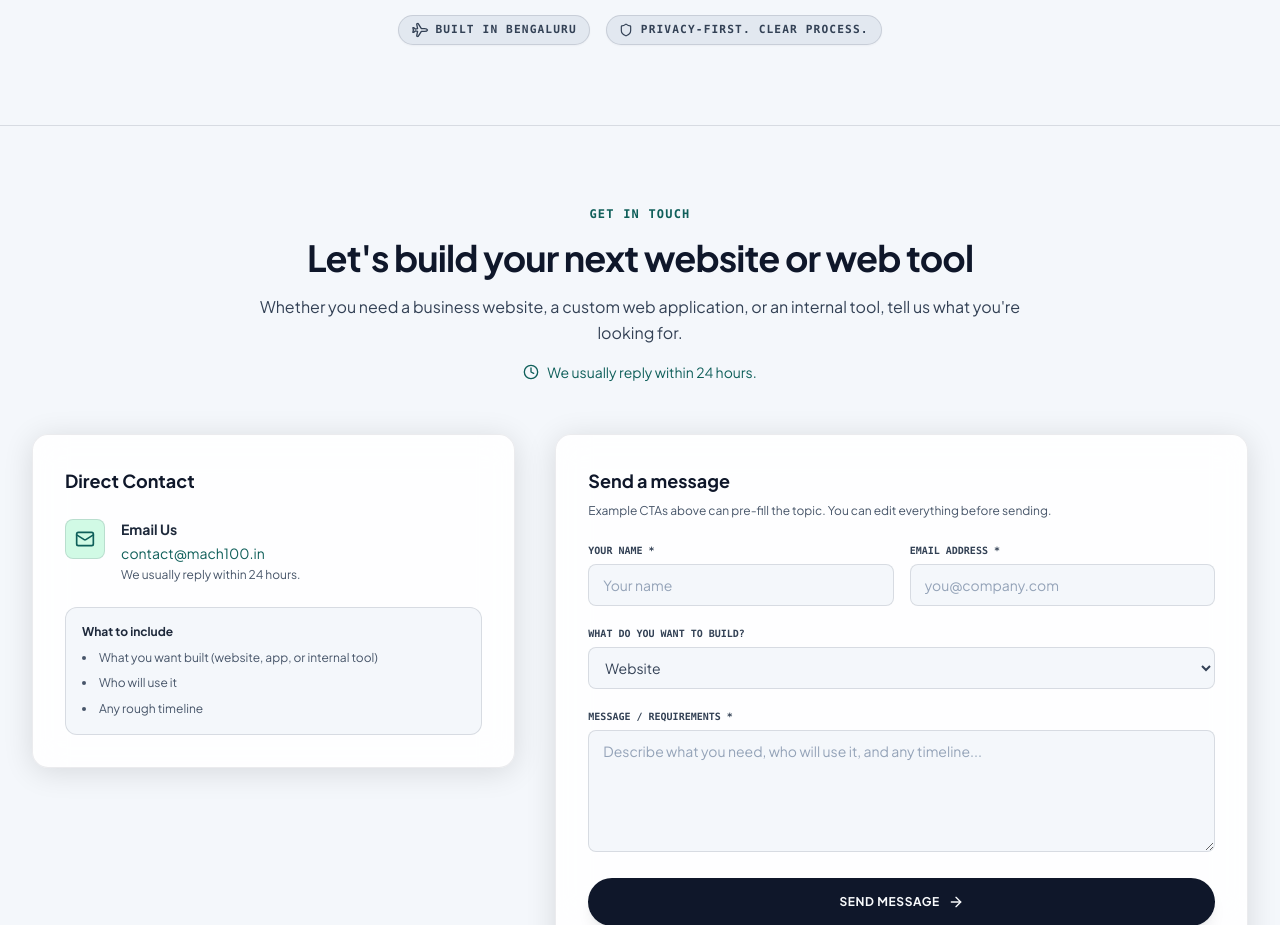
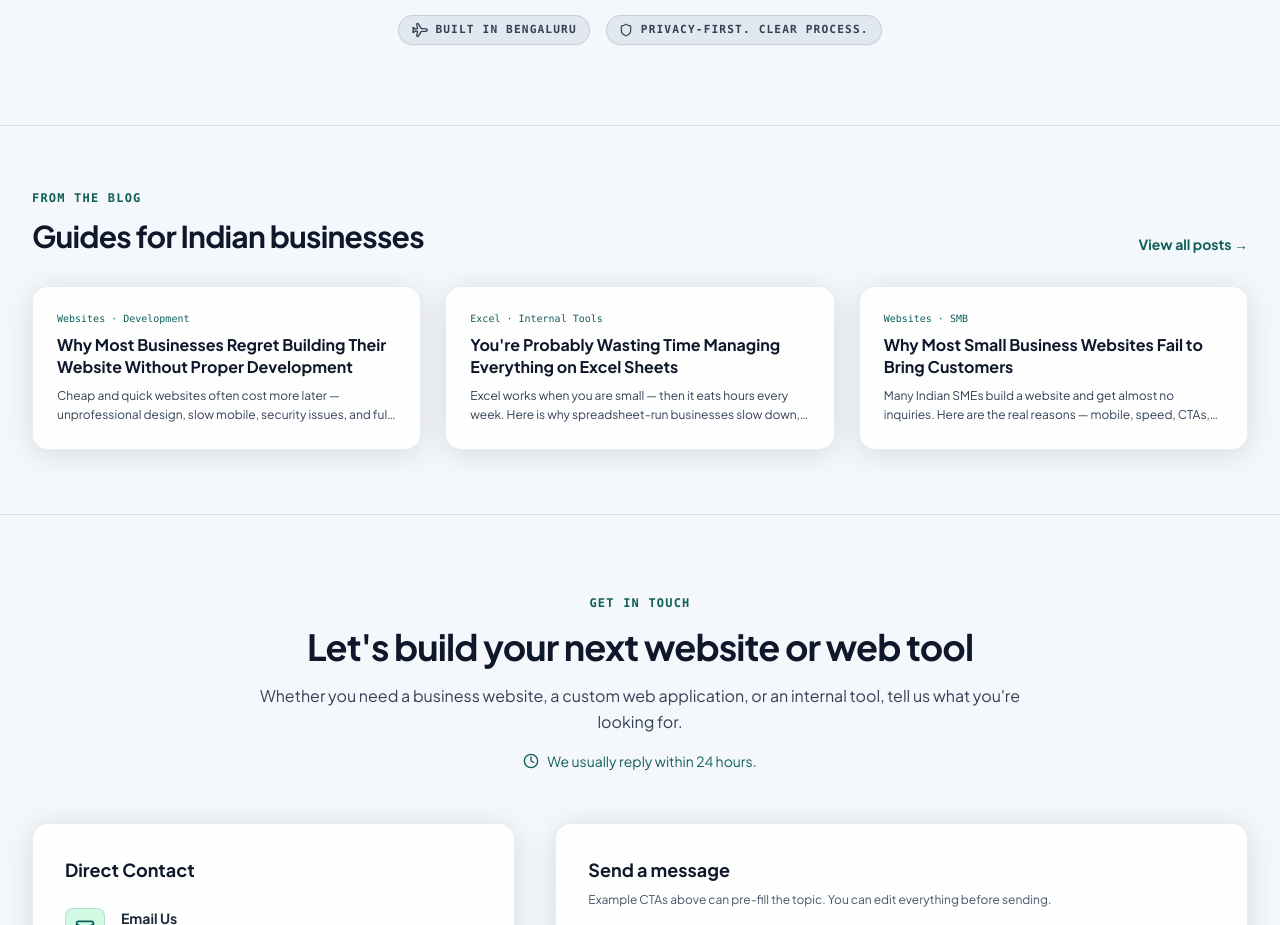
Before and after one commit to kundank191/m100, a Next.js app: page / in a window 1280 px wide. Shown: the part 4420-5345 px from the top of the page. Built offline with nearby package versions, Linux system fonts and the light colour scheme; no server answers.

Commit message:
update for seo

```diff
--- a/src/app/blog/page.tsx
+++ b/src/app/blog/page.tsx
@@ -10,9 +10,9 @@ import { ArrowRight, Calendar, Clock } from 'lucide-react';
 import { getPostsSorted } from '@/data/blogData';
 
 export const metadata: Metadata = {
-  title: 'Blog — Software, Fleet, PG & AI in India',
+  title: 'Blog',
   description:
-    'Practical notes from Mach100 Tech Solutions on custom software development, small business websites in India, fleet management, PG operations, AI health tools, and shipping MVPs.',
+    'Practical notes from Mach100 on websites that convert, web apps with login, internal tools, Excel replacement, and workflow automation for Indian businesses.',
   alternates: { canonical: '/blog' },
 };
 
--- a/src/app/faq/page.tsx
+++ b/src/app/faq/page.tsx
@@ -8,9 +8,9 @@ import FaqPage from '@/components/FaqPage';
 import { faqJsonLd } from '@/data/faqData';
 
 export const metadata: Metadata = {
-  title: 'FAQ — Websites, Web Apps & Internal Tools',
+  title: 'FAQ',
   description:
-    'FAQ for Mach100 Tech Solutions in Bengaluru: websites, web apps with login, internal tools, process, pricing, PGPulse demo, MFleet access, and how to start a project.',
+    'FAQ for Mach100 in Bengaluru: websites, web apps with login, internal tools, process, pricing, PGPulse demo, MFleet access, and how to start a project.',
   alternates: { canonical: '/faq' },
 };
 
--- a/src/app/layout.tsx
+++ b/src/app/layout.tsx
@@ -9,9 +9,12 @@ import Providers from '@/components/Providers';
 import SiteShell from '@/components/SiteShell';
 import {
   ORGANIZATION_JSON_LD,
+  PROFESSIONAL_SERVICE_JSON_LD,
   SITE_DESCRIPTION,
   SITE_NAME,
+  SITE_TITLE_HOME,
   SITE_URL,
+  SOFTWARE_APPLICATIONS_JSON_LD,
   WEBSITE_JSON_LD,
 } from '@/lib/site';
 import { fontSans } from '@/lib/fonts';
@@ -19,10 +22,11 @@ import './globals.css';
 
 export const metadata: Metadata = {
   metadataBase: new URL(SITE_URL),
-  applicationName: 'Mach100 Tech',
+  applicationName: SITE_NAME,
+  // Homepage default; inner pages use template "%s | Mach100 Tech Solutions"
   title: {
-    default: 'Mach100 Tech Solutions | Mach 100 Tech | Custom Software India',
-    template: `%s | Mach100 Tech`,
+    default: SITE_TITLE_HOME,
+    template: `%s | Mach100`,
   },
   description: SITE_DESCRIPTION,
   icons: {
@@ -31,19 +35,17 @@ export const metadata: Metadata = {
     apple: '/logo-icon.png',
   },
   keywords: [
+    'Mach100 Tech Solutions',
     'Mach100',
-    'Mach 100',
-    'Mach100 Tech',
-    'Mach 100 Tech',
-    'Mach100 Tech Solutions',
-    'Mach 100 Tech Solutions',
     'mach100.in',
-    'custom software development India',
+    'website development Bengaluru',
+    'web app development India',
+    'custom web tools India',
+    'internal tools dashboard',
+    'business website development',
+    'website with login',
     'fleet management software India',
     'PG management software',
-    'agentic AI automation',
-    'data engineering services India',
-    'business website development Bengaluru',
   ],
   authors: [{ name: 'Mach100 Tech Solutions Private Limited', url: SITE_URL }],
   creator: 'Mach100 Tech Solutions',
@@ -59,14 +61,14 @@ export const metadata: Metadata = {
     type: 'website',
     url: SITE_URL,
     siteName: SITE_NAME,
-    title: 'Mach100 Tech Solutions | Mach 100 Tech',
+    title: SITE_TITLE_HOME,
     description: SITE_DESCRIPTION,
     images: [{ url: '/logo.jpeg', alt: 'Mach100 Tech Solutions logo' }],
     locale: 'en_IN',
   },
   twitter: {
     card: 'summary_large_image',
-    title: 'Mach100 Tech Solutions | Mach 100 Tech',
+    title: SITE_TITLE_HOME,
     description: SITE_DESCRIPTION,
     images: ['/logo.jpeg'],
   },
@@ -83,14 +85,14 @@ export default function RootLayout({ children }: { children: React.ReactNode })
   return (
     <html
       lang="en"
-      data-theme="dark"
+      data-theme="light"
       suppressHydrationWarning
       className={fontSans.variable}
     >
       <head>
         <script
           dangerouslySetInnerHTML={{
-            __html: `(function(){try{var t=localStorage.getItem('mach100-theme');document.documentElement.setAttribute('data-theme',t==='light'?'light':'dark');}catch(e){document.documentElement.setAttribute('data-theme','dark');}})();`,
+            __html: `(function(){try{var t=localStorage.getItem('mach100-theme');document.documentElement.setAttribute('data-theme',t==='dark'?'dark':'light');}catch(e){document.documentElement.setAttribute('data-theme','light');}})();`,
           }}
         />
         <script
@@ -100,6 +102,14 @@ export default function RootLayout({ children }: { children: React.ReactNode })
         <script
           type="application/ld+json"
           dangerouslySetInnerHTML={{ __html: JSON.stringify(WEBSITE_JSON_LD) }}
+        />
+        <script
+          type="application/ld+json"
+          dangerouslySetInnerHTML={{ __html: JSON.stringify(PROFESSIONAL_SERVICE_JSON_LD) }}
+        />
+        <script
+          type="application/ld+json"
+          dangerouslySetInnerHTML={{ __html: JSON.stringify(SOFTWARE_APPLICATIONS_JSON_LD) }}
         />
       </head>
       <body className="font-sans antialiased">
--- a/src/app/page.tsx
+++ b/src/app/page.tsx
@@ -3,7 +3,9 @@
  * SPDX-License-Identifier: Apache-2.0
  */
 
+import type { Metadata } from 'next';
 import dynamic from 'next/dynamic';
+import Link from 'next/link';
 import Hero from '@/components/Hero';
 import Products from '@/components/Products';
 import Services from '@/components/Services';
@@ -11,7 +13,27 @@ import WhoWeWorkWith from '@/components/WhoWeWorkWith';
 import HowWeWork from '@/components/HowWeWork';
 import About from '@/components/About';
 import { PRODUCTS } from '@/productsData';
+import { getPostsSorted } from '@/data/blogData';
 import HomeScroll from '@/components/HomeScroll';
+import { SITE_DESCRIPTION, SITE_TITLE_HOME, SITE_URL } from '@/lib/site';
+
+/** Explicit homepage meta for SERP (title + description). */
+export const metadata: Metadata = {
+  title: {
+    absolute: SITE_TITLE_HOME,
+  },
+  description: SITE_DESCRIPTION,
+  alternates: { canonical: '/' },
+  openGraph: {
+    title: SITE_TITLE_HOME,
+    description: SITE_DESCRIPTION,
+    url: SITE_URL,
+  },
+  twitter: {
+    title: SITE_TITLE_HOME,
+    description: SITE_DESCRIPTION,
+  },
+};
 
 /**
  * Contact is the only heavy client section — load after first paint.
@@ -26,6 +48,8 @@ const Contact = dynamic(() => import('@/components/Contact'), {
 });
 
 export default function HomePage() {
+  const latestPosts = getPostsSorted().slice(0, 3);
+
   return (
     <div id="homepage-flow">
       <HomeScroll />
@@ -35,6 +59,54 @@ export default function HomePage() {
       <WhoWeWorkWith />
       <HowWeWork />
       <About />
+
+      {/* Internal links for SEO — latest guides */}
+      <section
+        id="home-blog-teaser"
+        className="py-14 sm:py-16 border-t border-white/5 bg-[#070b14]"
+        aria-labelledby="home-blog-heading"
+      >
+        <div className="max-w-7xl mx-auto px-4 sm:px-6 lg:px-8">
+          <div className="flex flex-col sm:flex-row sm:items-end sm:justify-between gap-4 mb-8">
+            <div>
+              <span className="text-xs font-mono font-bold text-teal-400 uppercase tracking-widest block mb-3">
+                From the blog
+              </span>
+              <h2
+                id="home-blog-heading"
+                className="text-2xl sm:text-3xl font-bold font-display text-white tracking-tight"
+              >
+                Guides for Indian businesses
+              </h2>
+            </div>
+            <Link
+              href="/blog"
+              className="text-sm font-semibold text-teal-400 hover:text-teal-300 shrink-0"
+            >
+              View all posts →
+            </Link>
+          </div>
+          <ul className="grid grid-cols-1 md:grid-cols-3 gap-4 sm:gap-6">
+            {latestPosts.map((post) => (
+              <li key={post.slug}>
+                <Link
+                  href={`/blog/${post.slug}`}
+                  className="block h-full rounded-2xl glass-panel glass-panel-hover p-5 sm:p-6"
+                >
+                  <p className="text-[10px] font-mono text-teal-400 mb-2">
+                    {post.tags.slice(0, 2).join(' · ')}
+                  </p>
+                  <h3 className="text-base font-bold font-display text-white mb-2 leading-snug">
+                    {post.title}
+                  </h3>
+                  <p className="text-xs text-slate-400 leading-relaxed line-clamp-2">{post.excerpt}</p>
+                </Link>
+              </li>
+            ))}
+          </ul>
+        </div>
+      </section>
+
       <Contact />
     </div>
   );
--- a/src/lib/site.ts
+++ b/src/lib/site.ts
@@ -5,8 +5,12 @@
 
 export const SITE_URL = 'https://mach100.in';
 export const SITE_NAME = 'Mach100 Tech Solutions';
+/** ~155 chars — used in SERP snippet under the blue title */
 export const SITE_DESCRIPTION =
-  'Website and web app development in Bengaluru, India. Mach100 builds fast, clean websites, web applications, and internal tools with login, SEO, payments, and production-ready quality.';
+  'Mach100 builds fast, clean websites and custom web tools for Indian SMEs and businesses. Production-ready web apps, internal tools, and operational systems from Bengaluru.';
+
+export const SITE_TITLE_HOME =
+  'Mach100 - Fast, Clean Websites & Custom Web Tools | Bengaluru';
 
 export const ORGANIZATION_JSON_LD = {
   '@context': 'https://schema.org',
@@ -18,7 +22,7 @@ export const ORGANIZATION_JSON_LD = {
   logo: `${SITE_URL}/logo.jpeg`,
   image: `${SITE_URL}/logo.jpeg`,
   description:
-    'Mach100 Tech Solutions builds practical websites, web applications, and custom web tools for businesses in India. Based in Bengaluru.',
+    'We build fast, clean websites and custom web tools for businesses. Based in Bengaluru, India.',
   areaServed: [
     { '@type': 'Country', name: 'India' },
     { '@type': 'City', name: 'Bengaluru' },
@@ -30,13 +34,13 @@ export const ORGANIZATION_JSON_LD = {
     addressCountry: 'IN',
   },
   knowsAbout: [
-    'Custom Software Development',
     'Business Website Development',
     'Web Application Development',
+    'Custom Web Tools',
     'Internal Tools and Dashboards',
+    'Workflow Automation',
     'Fleet Management Software',
     'PG Management Software',
-    'Workflow Automation',
   ],
   contactPoint: {
     '@type': 'ContactPoint',
@@ -45,27 +49,24 @@ export const ORGANIZATION_JSON_LD = {
     areaServed: 'IN',
     availableLanguage: ['English', 'Hindi'],
   },
-  alternateName: [
-    'Mach100',
-    'Mach 100',
-    'Mach100 Tech',
-    'Mach 100 Tech',
-    'Mach100 Tech Solutions',
-    'Mach 100 Tech Solutions',
-  ],
+  alternateName: ['Mach100', 'Mach 100', 'mach100.in'],
+  sameAs: [`${SITE_URL}/`],
 };
 
 export const WEBSITE_JSON_LD = {
   '@context': 'https://schema.org',
   '@type': 'WebSite',
   name: SITE_NAME,
-  alternateName: ['Mach100', 'Mach 100', 'Mach 100 Tech', 'mach100.in'],
+  alternateName: ['Mach100', 'mach100.in'],
   url: `${SITE_URL}/`,
   description: SITE_DESCRIPTION,
   publisher: {
     '@type': 'Organization',
     name: SITE_NAME,
-    logo: `${SITE_URL}/logo.jpeg`,
+    logo: {
+      '@type': 'ImageObject',
+      url: `${SITE_URL}/logo.jpeg`,
+    },
   },
   inLanguage: 'en-IN',
 };
```
Also changed, not shown: 1 other file (tests, documents, lock files or other folders).
